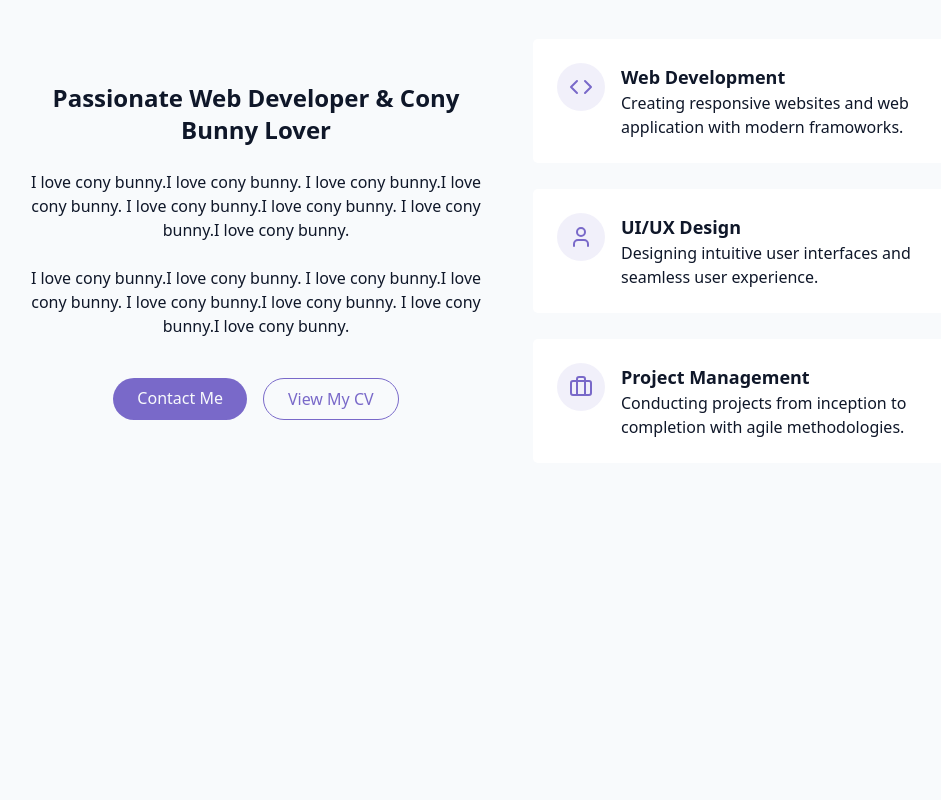
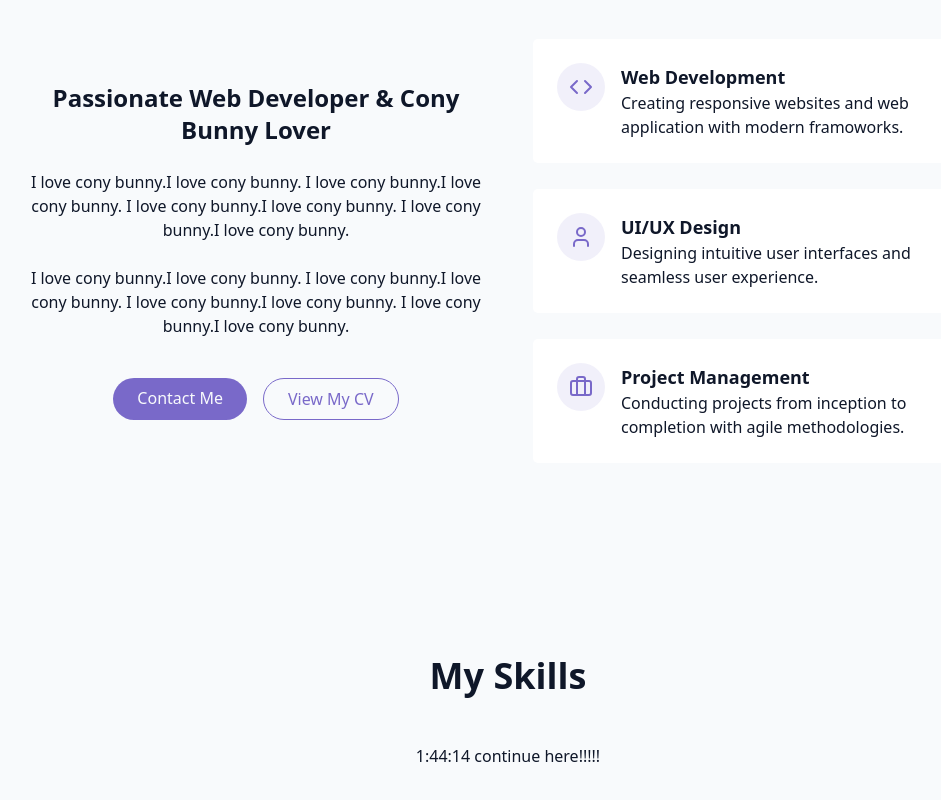
Before and after one commit to excelyynxl-a11y/my-portfolio, a React (Vite) app: page / in a window 1280 px wide. Shown: the part 946-1746 px from the top of the page, without its empty margins (132-1073 px from the left). Before the commit the page ends 1506 px from the top, so only its background shows below. Built offline with nearby package versions, Linux system fonts and the light colour scheme.

Commit message:
create skillsection (in progress)

```diff
--- /dev/null
+++ b/src/components/SkillsSection.jsx
@@ -0,0 +1,40 @@
+const skills = [
+    // frontend
+    {name: "HTML/CSS", level: 95, category: "frontend"},
+    {name: "JavaScript", level: 95, category: "frontend"},
+    {name: "React", level: 95, category: "frontend"},
+    {name: "Tailwind CSS", level: 95, category: "frontend"},
+
+    // language
+    {name: "Python", level: 95, category: "language"},
+    {name: "Java", level: 95, category: "language"},
+
+    // testing
+    {name: "Unittest", level: 95, category: "testing"},
+    {name: "Hypothesis", level: 95, category: "testing"},
+    {name: "Selenium", level: 95, category: "testing"},
+
+    // tools
+    {name: "VS Code", level: 95, category: "tools"},
+    {name: "IntelliJ", level: 95, category: "tools"},
+    {name: "GitHub", level: 95, category: "tools"},
+    {name: "Postman", level: 95, category: "tools"},
+
+];
+
+
+export const SkillsSection = () => {
+    return (
+        <section
+            id="skills"
+            className="py-24 px-relative bg-secondary/30"
+        >
+            <div className="container mx-auto max-w-5xl">
+                <h2 className="text-3xl md:text-4xl font-bold mb-12 text-center">
+                    My <span> Skills</span>
+                </h2>
+                1:44:14 continue here!!!!!
+            </div>
+        </section>
+    );
+}
--- a/src/pages/Home.jsx
+++ b/src/pages/Home.jsx
@@ -3,6 +3,7 @@ import { StarBackground } from "../components/StarBackground";
 import { Navbar } from "../components/Navbar";
 import { HeroSection } from "../components/HeroSection";
 import { AboutSection } from "../components/AboutSection";
+import { SkillsSection } from "../components/SkillsSection";
 
 export const Home = () => {
     return (
@@ -20,6 +21,7 @@ export const Home = () => {
             <main>
                 <HeroSection />
                 <AboutSection />
+                <SkillsSection />
             </main>
 
             {/* footer */}
```
